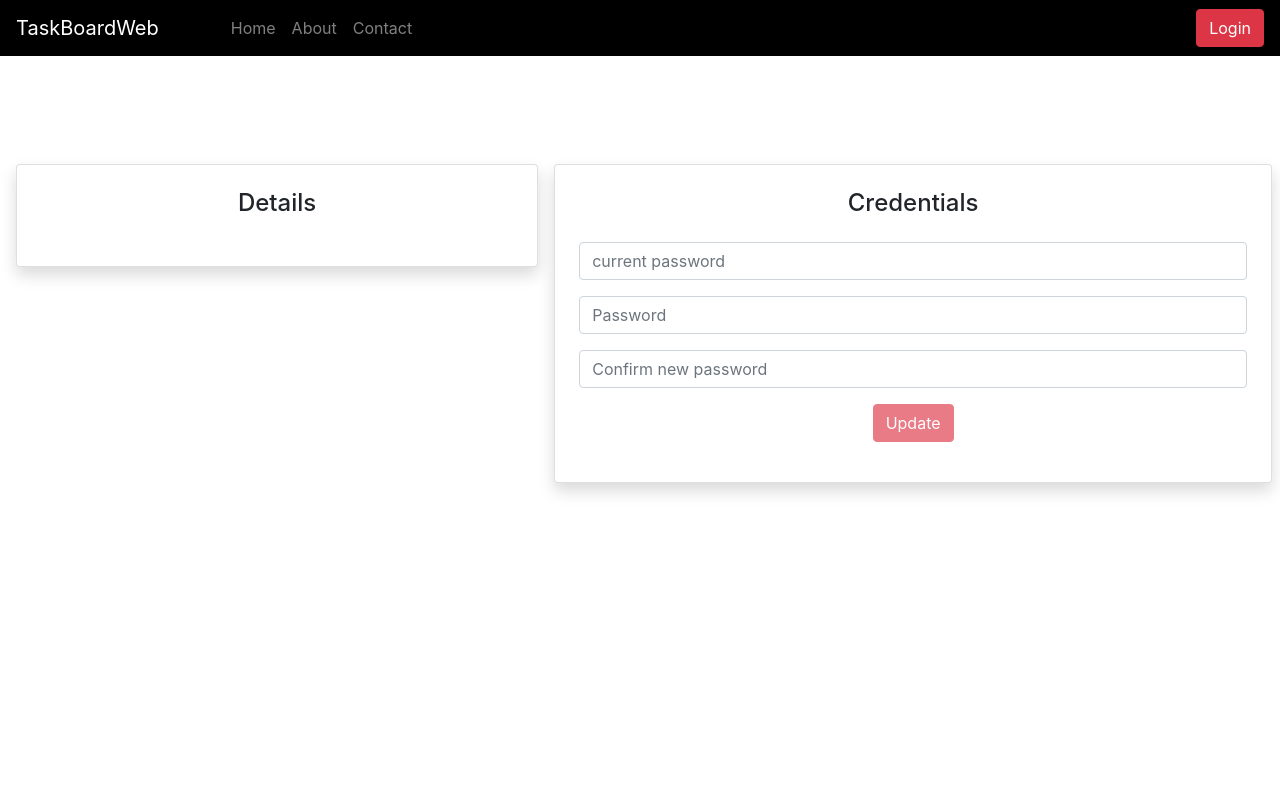
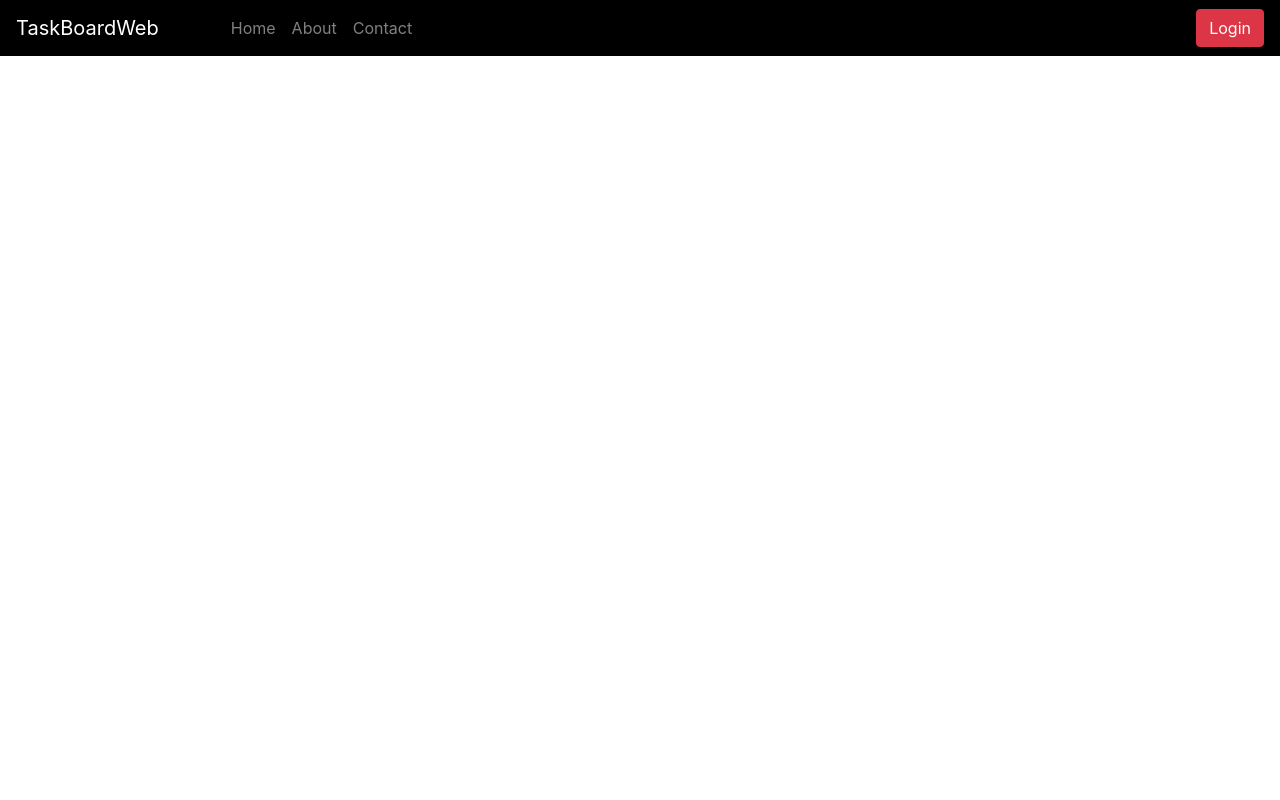
Before and after one commit to Marco0198/front_end_part_for_testing_project, a Vue app: page /profile in a window 1280 px wide. Shown: the top 800 px of the page. Built offline with nearby package versions, Linux system fonts and the light colour scheme; no server answers.

Commit message:
i added  a condition to display the profile only when the user is login

```diff
--- a/src/views/pages/auth/Profile.vue
+++ b/src/views/pages/auth/Profile.vue
@@ -2,7 +2,7 @@
  <Layout name="LayoutDefault">
    <div>
 
- <div class="d-flex bd-highlight" >
+ <div class="d-flex bd-highlight"  v-if="isLogin">
   <div class="p-2 flex-grow-1 bd-highlight"><update-profile></update-profile></div>
   <div class="p-2 bd-highlight flex-lg-grow-1"><update-password></update-password></div>
 
@@ -19,8 +19,15 @@ import UpdateProfile from '@/components/auth/UpdateProfile';
 
 export default {
   components: { Layout,UpdatePassword ,UpdateProfile },
-    computed: {
+  computed: {
+        isLogin()
+        {
+            return this.$store.getters['login/isLogin']
+        },
+        user (){
+         return this.$store.getters.user
 
+        }
     }
 }
 </script>
```
